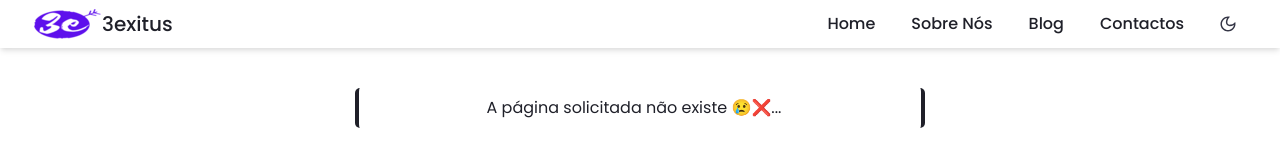
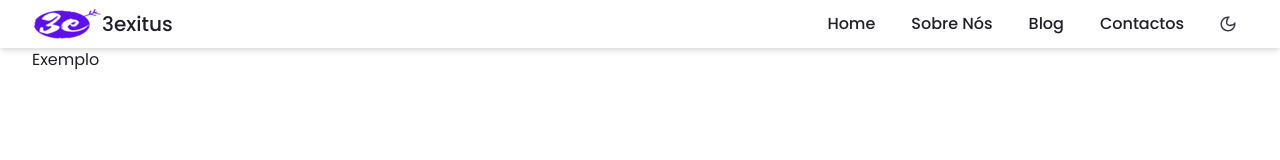
Before and after one commit to Edualicerces10/3exitusrepo, a Next.js app: page /about in a window 1280 px wide. Before the commit this address had no page. Shown: the top 160 px of the page. Built offline with nearby package versions, Linux system fonts and the light colour scheme.

Commit message:
create about page

```diff
--- /dev/null
+++ b/src/pages/about.tsx
@@ -0,0 +1,10 @@
+import { Box } from '@chakra-ui/react'
+
+
+export default function About() {
+    return(
+        <Box as='div' minHeight="70vh" px={{ base: '4', md: '8' }}>
+            <span>Exemplo</span>
+        </Box>
+    )
+}
```
